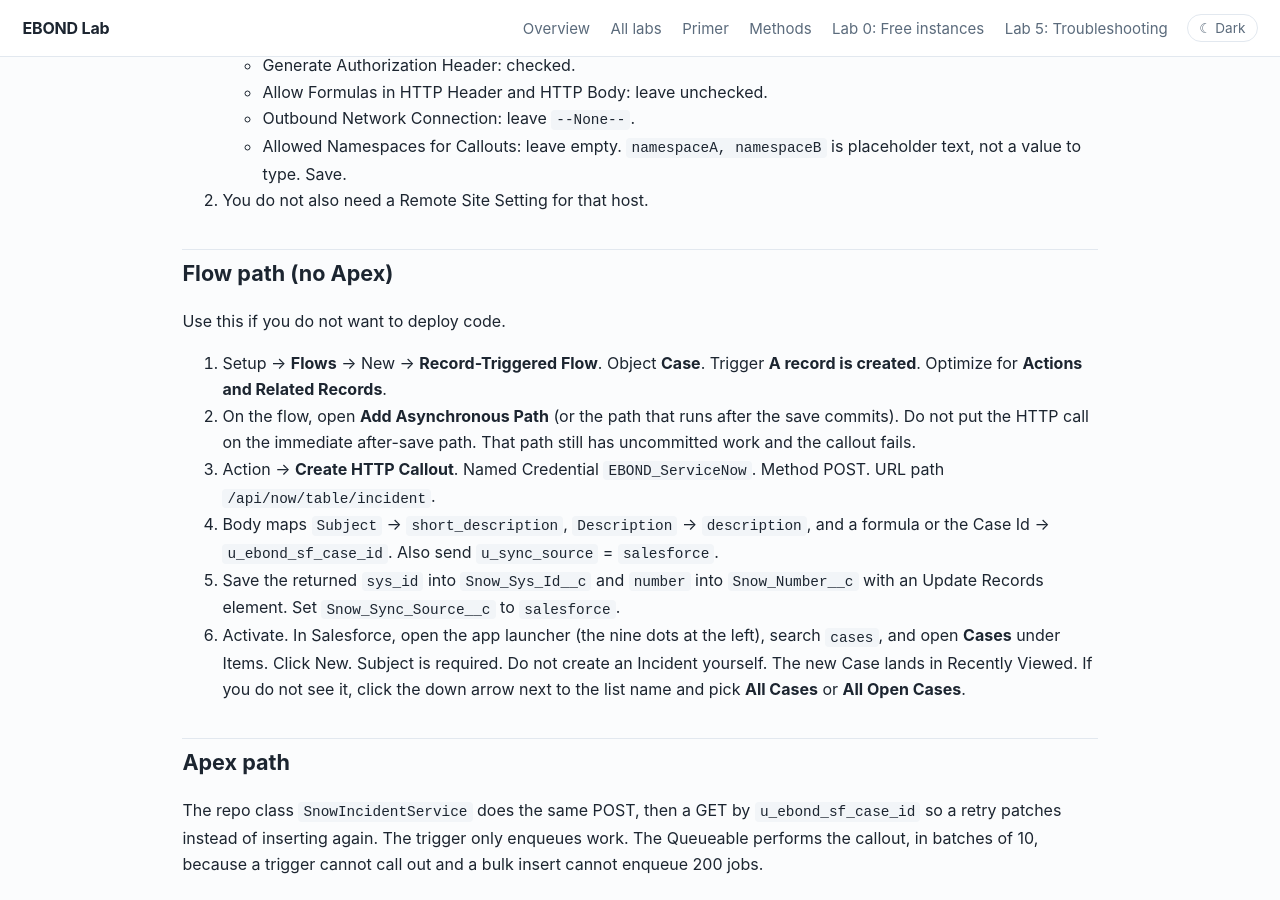
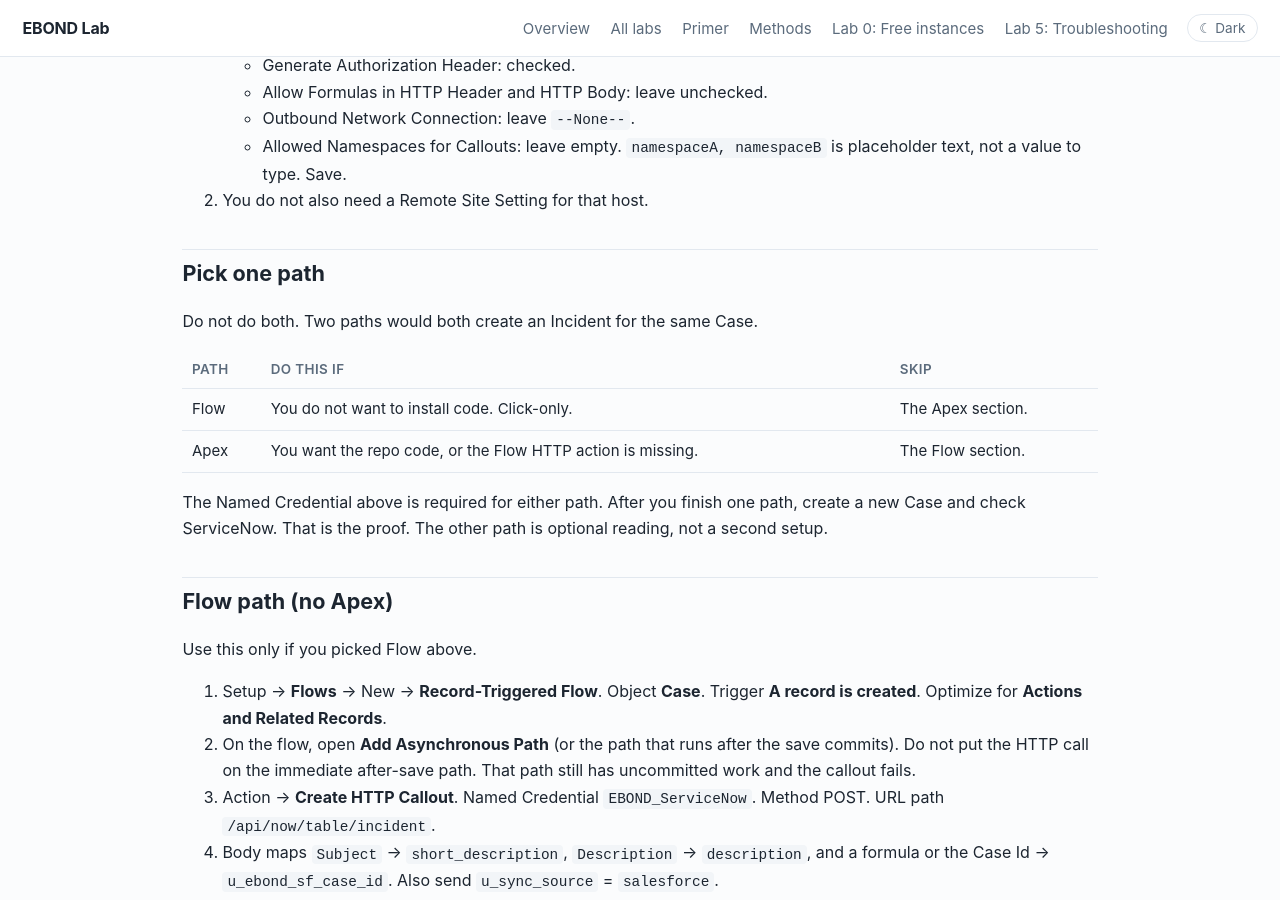
Before and after one commit to eltonaguiar/EBOND_ServiceNowSalesforce, a Jekyll site: the page built from site/labs/02-salesforce-to-snow.md, in a window 1280 px wide and 900 px high, scrolled down 5073 px. Built offline with Jekyll 4.4.1, drawn with Linux system fonts in a browser that asks for light colours.

Commit message:
Say Flow and Apex are alternatives, not both.

```diff
--- a/site/labs/02-salesforce-to-snow.md
+++ b/site/labs/02-salesforce-to-snow.md
@@ -176,9 +176,20 @@ Open the permission set. In the settings list, click **External Credential Princ
    Save.
 6. You do not also need a Remote Site Setting for that host.
 
+## Pick one path {#pick}
+
+Do not do both. Two paths would both create an Incident for the same Case.
+
+| Path | Do this if | Skip |
+|------|------------|------|
+| Flow | You do not want to install code. Click-only. | The Apex section. |
+| Apex | You want the repo code, or the Flow HTTP action is missing. | The Flow section. |
+
+The Named Credential above is required for either path. After you finish one path, create a new Case and check ServiceNow. That is the proof. The other path is optional reading, not a second setup.
+
 ## Flow path (no Apex) {#flow}
 
-Use this if you do not want to deploy code.
+Use this only if you picked Flow above.
 
 1. Setup → **Flows** → New → **Record-Triggered Flow**. Object **Case**. Trigger **A record is created**. Optimize for **Actions and Related Records**.
 2. On the flow, open **Add Asynchronous Path** (or the path that runs after the save commits). Do not put the HTTP call on the immediate after-save path. That path still has uncommitted work and the callout fails.
```
